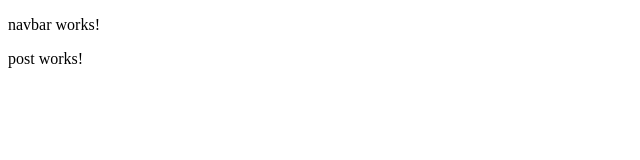
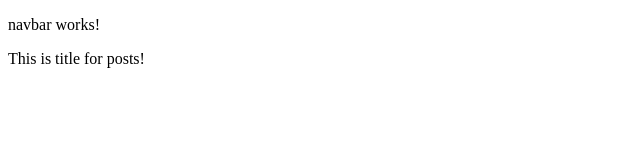
Before and after one commit to sahrawatvinay/Angular, an Angular app in the folder my-app/: page / in a window 1280 px wide. Shown: the top 160 px of the page, without its empty margins (0-640 px from the left). Built offline with nearby package versions, Linux system fonts and the light colour scheme.

Commit message:
basic data binding

```diff
--- a/my-app/src/app/post/post.component.html
+++ b/my-app/src/app/post/post.component.html
@@ -1 +1 @@
-<p>post works!</p>
+<p>{{title}}</p>
--- a/my-app/src/app/post/post.component.ts
+++ b/my-app/src/app/post/post.component.ts
@@ -5,8 +5,9 @@ import { Component } from '@angular/core';
   standalone: true,
   imports: [],
   templateUrl: './post.component.html',
-  styleUrl: './post.component.css'
+  styleUrl: './post.component.css',
 })
 export class PostComponent {
-
+  constructor() {}
+  title: string = 'This is title for posts!';
 }
```
